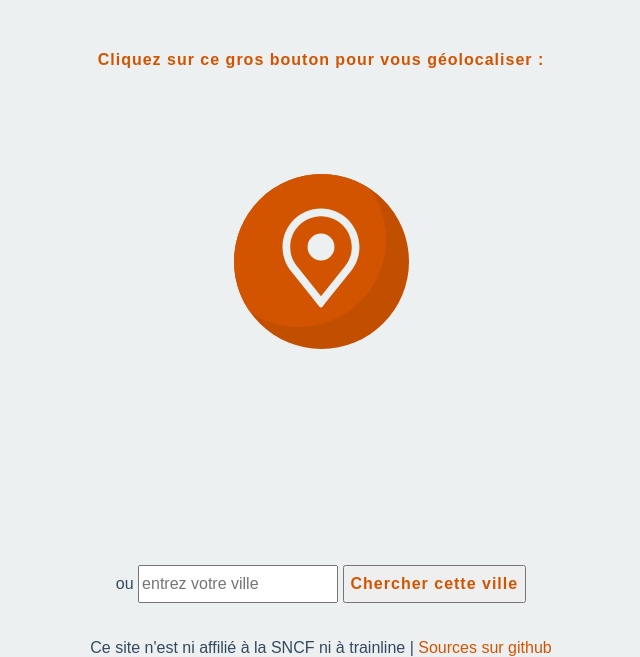
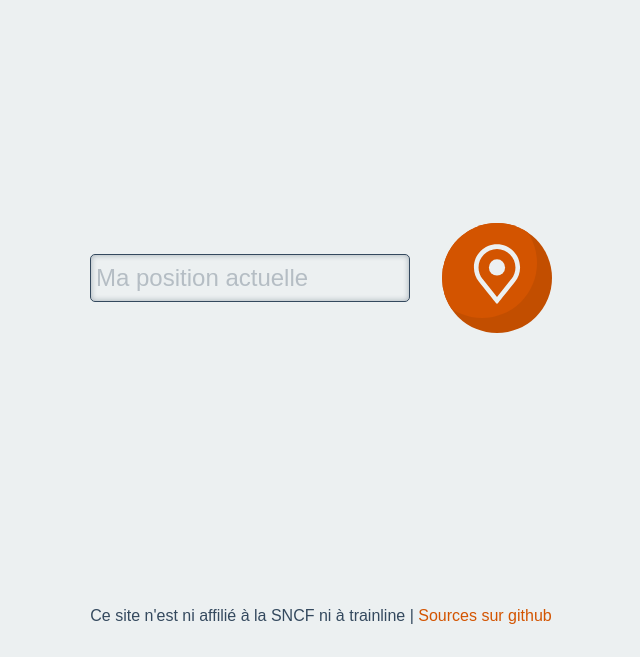
Before and after one commit to glae/garelaplusproche.fr, a website: page index.html in a window 1280 px wide. Shown: the part 143-800 px from the top of the page, without its empty margins (319-959 px from the left). Drawn offline with nearby package versions, Linux system fonts and the light colour scheme.

Commit message:
style input search

```diff
--- a/index.css
+++ b/index.css
@@ -1,4 +1,8 @@
 * {
+  --primary : #34495E;
+  --primaryOpacity : rgba(52, 73, 94, 0.3);
+  --action : #D35400;
+  --actionOpacity : rgba(211, 84, 0, 0.3);
   font-family: sans-serif;
   box-sizing: border-box;
 }
@@ -19,7 +23,7 @@ header {
 }
 
 h1 {
-  color: #34495E;
+  color: var(--primary);
   font-family: "Verdana", sans-serif;
   /*line-height: 4rem;*/
   font-size: 5vh;
@@ -60,7 +64,7 @@ h1 {
 }
 
 .station-element ul li {
-  color: #34495E;
+  color: var(--primary);
   width: 25%;
   min-width: 200px;
   padding-left: 1rem;
@@ -70,14 +74,23 @@ h1 {
 .map-container-element+#trainLoader-buttonSearch-container {
   display: none;
 }
-
+#trainLoader-buttonSearch-container{
+  --button-size: 110px;
+  width: 100vw;
+  min-height: 200px;
+  display: flex;
+  position: absolute;
+  top: 50%;
+  left: 0;
+  margin-top: calc(-1 * (200px / 2));
+}
 #trainLoader-buttonSearch-container p {
   font-weight: bold;
   color: #D35400;
 }
 
 .station-element h2 {
-  color: #34495E;
+  color: var(--primary);
   margin: 2rem;
 }
 
@@ -89,17 +102,10 @@ h1 {
 /*search-button*/
 
 #search-btn-container {
-  --position-button-top: 50%;
-  --button-size: 175px;
   display: flex;
   flex-direction: row;
   justify-content: center;
   align-items: center;
-  position: absolute;
-  top: var(--position-button-top);
-  left: 50%;
-  margin-top: calc(-1 * (var(--button-size) / 1.5));
-  margin-left: calc(-1 * (var(--button-size) / 2));
   width: var(--button-size);
   height: var(--button-size);
   border-radius: 50%;
@@ -107,14 +113,18 @@ h1 {
 }
 
 #search-btn-container:active, #search-btn-container:hover {
-  box-shadow: -1px 2px 10px 3px rgba(52, 73, 94, 0.3);
-  -webkit-box-shadow: -1px 2px 10px 3px rgba(52, 73, 94, 0.3);
-  -moz-box-shadow: -1px 2px 10px 3px rgba(52, 73, 94, 0.3);
-  -ms-box-shadow: -1px 2px 10px 3px rgba(52, 73, 94, 0.3);
-  -o-box-shadow: -1px 2px 10px 3px rgba(52, 73, 94, 0.3);
+  box-shadow: -1px 2px 10px 3px var(--primaryOpacity);
+  -webkit-box-shadow: -1px 2px 10px 3px var(--primaryOpacity);
+  -moz-box-shadow: -1px 2px 10px 3px var(--primaryOpacity);
+  -ms-box-shadow: -1px 2px 10px 3px var(--primaryOpacity);
+  -o-box-shadow: -1px 2px 10px 3px var(--primaryOpacity);
 }
 
-#search-btn {
+.search-btn-container{
+  width: var(--button-size);
+  height: var(--button-size);
+}
+#search-button {
   font-size: 2rem;
   width: var(--button-size);
   height: var(--button-size);
@@ -122,19 +132,20 @@ h1 {
   border: none;
   background-color: hsl(24, 100%, 38%);
   overflow: hidden;
+  border-radius: 50%;
 }
 
-#search-btn img {
+#search-button img {
   position: relative;
   z-index: 99;
-  width: 100px;
+  width: 60px;
 }
 
-#search-btn:focus {
+#search-button:focus {
   outline: none;
 }
 
-#search-btn:after {
+#search-button:after {
   content: '';
   border-radius: 50%!important;
   width: var(--button-size);
@@ -142,51 +153,75 @@ h1 {
   position: absolute;
   top: 50%;
   left: 50%;
-  margin-top: -110px;
-  margin-left: -110px;
-  background-color: #D35400
+  margin-top: -70px;
+  margin-left: -70px;
+  background-color: var(--action)
 }
-
-#station-search-container-by-city * {
-  line-height: 2rem;
-  font-size: 2vh;
+#station-search-container-by-city{
+  display: flex;
+  flex-direction: row;
+  align-items: center;
+  justify-content: center;
+  flex-wrap: wrap;
+  width: 100%;
 }
-
-#search-by-city-button, #big-button-description {
-  color: #D35400;
-  font-weight: 700;
-  letter-spacing: 1px;
-  text-decoration: none;
+#station-search-container-by-city-input {
+  border-radius: 5px;
+  border: 1px solid var(--primary);
+  padding: 5px;
+  font-size: 1.5rem;
+  line-height: 3rem;
+  width: 25%;
+  min-width: 250px;
+  height: 3rem;
+  margin-right: 2rem;
+  background-color: transparent;
+  outline: none;
+  -moz-box-shadow: inset 0px 0px 5px 1px var(--primaryOpacity);
+  -webkit-box-shadow: inset 0px 0px 5px 1px var(--primaryOpacity);
+  -o-box-shadow: inset 0px 0px 5px 1px var(--primaryOpacity);
+  box-shadow: inset 0px 0px 5px 1px var(--primaryOpacity);
+  filter:progid:DXImageTransform.Microsoft.Shadow(color=var(--primaryOpacity), Direction=NaN, Strength=50);
 }
-
-#big-button-description {
-  text-align:center;
-}
-
-#station-search-container-by-city-input {
-  width: 200px;
+#station-search-container-by-city-input::placeholder{
+  font-size: 1.5rem;
+  line-height: 3rem;
+  color: var(--primaryOpacity);
+  margin: 0 0 0 1rem;
 }
 .station-search-container-by-city-label {
-  color: #34495E;
+  color: var(--primary);
 }
-#train.loader {
-  background-image: url('./img/tchou.svg');
+#train-station.loader {
+  background-image: url('./img/yourPosition.png');
+  background-size:100%;
+  background-position: center center;
+  background-repeat: no-repeat;
   width: 50px;
-  height: 50px;
+  height: 75px;
   position: absolute;
   top: 50%;
   left: 50%;
-  margin-top: -55px;
+  margin-top: -37px;
   margin-left: -25px;
-  animation: myOrbit 4s linear infinite;
+  animation: flash 1s linear infinite;
+  z-index: 999;
 }
-@keyframes myOrbit {
-  from {
-    transform: rotate(0deg) translateY(-110px) rotate(0deg);
+@keyframes flash {
+  0% {
+    transform: scale(1);
   }
-
-  to {
-    transform: rotate(-360deg) translateY(-110px) rotate(0deg);
+  25% {
+    transform: scale(1.1);
+  }
+  40% {
+    transform: scale(1);
+  }
+  60% {
+    transform: scale(1.1);
+  }
+  100% {
+    transform: scale(1);
   }
 }
 #mapcontainer.map-container-element+#search-btn-container.active-button {
@@ -219,11 +254,12 @@ h1 {
   flex: 1;
 }
 footer {
-  color: #34495E;
+  color: var(--primary);
   justify-content: center;
   align-items: center;
   font-size: 2vh;
   text-align: center;
+  margin: 4vh auto;
 }
 footer a {
   color: #D35400;
@@ -233,16 +269,12 @@ footer a {
 /*Mobile*/
 
 /*landscape mode */
-@media(max-width: 800px) {
+@media(max-width: 800px) and (orientation: landscape) {
   header {
     visibility: hidden;
   }
 
   footer {
-    visibility: hidden;
-  }
-
-  #big-button-description {
     visibility: hidden;
   }
 
@@ -260,11 +292,10 @@ footer a {
   footer {
     visibility: visible;
   }
-
-  #big-button-description {
-    visibility: visible;
+  #station-search-container-by-city-input{
+    min-width: 300px;
+    margin: 0 2rem;
   }
-
   .leaflet-container {
     overflow: hidden !important;
   }
@@ -281,7 +312,6 @@ footer a {
     line-height: 7.5vw;
     padding-top: 1rem;
   }
-
   #stations {
     display: none;
   }
--- a/index.html
+++ b/index.html
@@ -24,24 +24,20 @@
       <div id="mapid"></div>
     </div>
 
-
     <div id="trainLoader-buttonSearch-container">
-      <p id="big-button-description">Cliquez sur ce gros bouton pour vous géolocaliser :</p>
-      <div id="search-btn-container" onclick="searchByGeolocation()" style="border-radius:50%">
-        <button id="search-btn"><img src="./img/search.svg"  alt=""></button>
+      <div id="station-search-container-by-city">
+        <div id="error-city"></div>
+        <input id="station-search-container-by-city-input" list="filtered-cities" placeholder="" />
+        <datalist id="filtered-cities"></datalist>
+        <div id="search-btn-container" class="search-btn-container" onclick="searchByCity()">
+          <button id="search-button" ><img src="./img/search.svg"  alt=""></button>
+        </div>
       </div>
-            <span id="train"></span>
+      <span id="train-station"></span>
     </div>
   </section>
 
   <footer>
-    <div id="station-search-container-by-city">
-      <div id="error-city"></div>
-      <span class="station-search-container-by-city-label">ou</span>
-      <input id="station-search-container-by-city-input" list="filtered-cities" placeholder="entrez votre ville" />
-      <datalist id="filtered-cities"></datalist>
-      <button id="search-by-city-button" onclick="searchByCity()">Chercher cette ville</button>
-    </div>
     <br><br>
     <span>
       Ce site n'est ni affilié à la SNCF ni à trainline |
@@ -56,14 +52,15 @@
 <script>
   var map;
   var lastProposedCities = [];
+
   initSearchByCityInput();
-
 
   function initSearchByCityInput() {
 
     const input = document.getElementById("station-search-container-by-city-input");
-    input.addEventListener("input", function(e) {
 
+      input.placeholder = "Ma position actuelle";
+      input.addEventListener("input", function(e) {
       function onAPIResultComplete(proposals) {
         const cities = document.getElementById('filtered-cities');
         cities.innerHTML = "";
@@ -84,24 +81,9 @@
 
   function hideSearchFields() {
     document.getElementById("search-btn-container").className += 'active-button';
-    document.getElementById("train").className += 'loader';
+    document.getElementById("train-station").className += 'loader';
     document.getElementById("stations").className += "station-element";
     document.getElementById("station-search-container-by-city").className += 'active-button';
-  }
-
-
-  function searchByCity() {
-
-    const cityInput = document.getElementById("station-search-container-by-city-input").value;
-    const selectedCity = lastProposedCities.filter(u => u.label == cityInput.trim())[0];
-
-    if (selectedCity == null) {
-      var warning = document.getElementById("error-city");
-      warning.innerText = 'Nous n\'avons pas pu localiser la ville saisie, veuillez recommencer.';
-    } else {
-      hideSearchFields();
-      search(selectedCity.lat, selectedCity.lon, selectedCity.label);
-    }
   }
 
 
@@ -122,6 +104,18 @@
     navigator.geolocation.getCurrentPosition(geoSuccess);
   }
 
+  function searchByCity() {
+
+      const cityInput = document.getElementById("station-search-container-by-city-input").value;
+      const selectedCity = lastProposedCities.filter(u => u.label == cityInput.trim())[0];
+
+      if (selectedCity == null) {
+          searchByGeolocation();
+      } else {
+          hideSearchFields();
+          search(selectedCity.lat, selectedCity.lon, selectedCity.label);
+      }
+  }
 
   function search(userLat, userLong, positionLabel = 'Votre position') {
 
```
